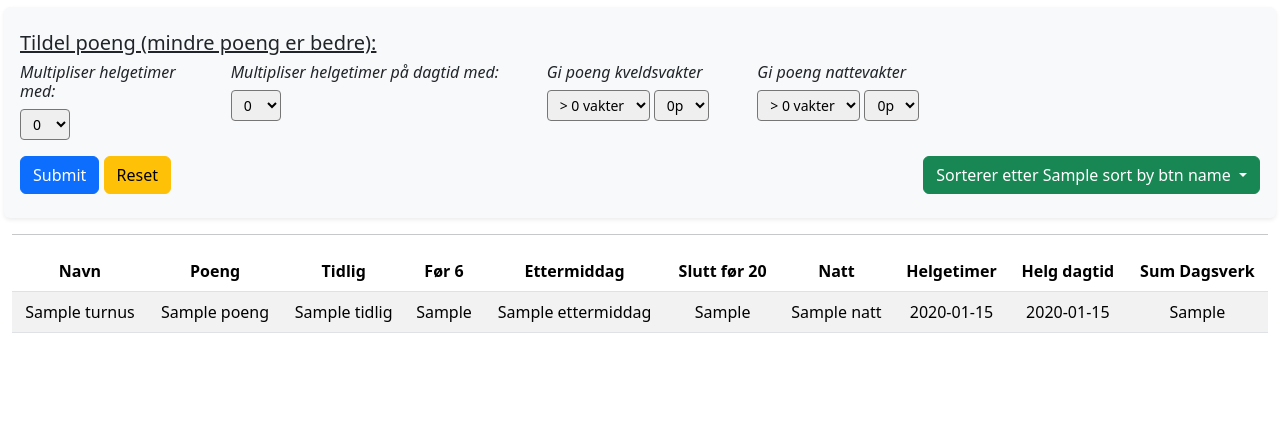
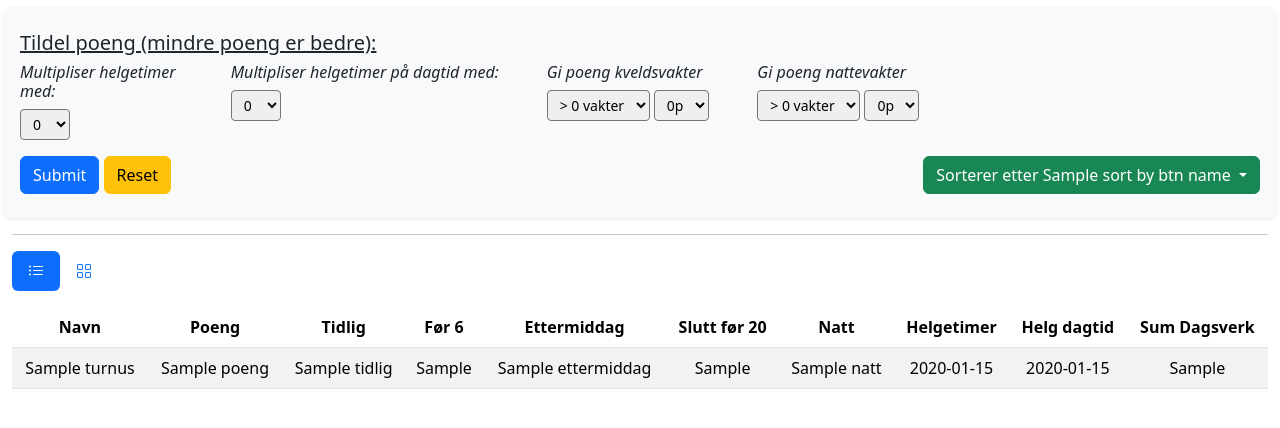
Before and after one commit to solveotto/shift_rotation_organizer, a Flask app: template app/templates/sort_shifts.html in a window 1280 px wide. Shown: the part 87-515 px from the top of the page. Run offline with Flask 3, Linux system fonts and the light colour scheme; the template is opened without the code that fills it: most values are stand-ins (such as "Sample title", 1, 10 or a date in 2020); parts of the project's set-up code (start-up, migrations or seed data) failed here and were passed over.

Commit message:
before views

```diff
--- a/app/templates/base.html
+++ b/app/templates/base.html
@@ -9,9 +9,12 @@
       <meta name="viewport" content="width=device-width, initial-scale=1, shrink-to-fit=no">
 
       <link href="https://cdn.jsdelivr.net/npm/bootstrap@5.3.3/dist/css/bootstrap.min.css" rel="stylesheet" integrity="sha384-QWTKZyjpPEjISv5WaRU9OFeRpok6YctnYmDr5pNlyT2bRjXh0JMhjY6hW+ALEwIH" crossorigin="anonymous">
+      <link href="https://cdnjs.cloudflare.com/ajax/libs/bootstrap-icons/1.10.0/font/bootstrap-icons.min.css" rel="stylesheet">
       <script src="https://cdn.jsdelivr.net/npm/bootstrap@5.3.3/dist/js/bootstrap.bundle.min.js" integrity="sha384-YvpcrYf0tY3lHB60NNkmXc5s9fDVZLESaAA55NDzOxhy9GkcIdslK1eN7N6jIeHz" crossorigin="anonymous"></script>
       <script src="{{ url_for('static', filename='scripts.js') }}" defer></script>
       <link rel="stylesheet" href="{{ url_for('static', filename='styles.css') }}">
+
+
 
       <title>Turnus App</title>
   </head>
--- a/app/templates/sort_shifts.html
+++ b/app/templates/sort_shifts.html
@@ -103,6 +103,25 @@
       <hr>
 
 
+
+      <ul class="nav nav-pills mb-1" id="pills-tab" role="tablist">
+        <li class="nav-item" role="presentation">
+          <button class="nav-link active" id="pills-home-tab" data-bs-toggle="pill" data-bs-target="#pills-home" type="button" role="tab" aria-controls="pills-home" aria-selected="true">
+            <span><i class="bi bi-list-ul"></i></span>
+          </button>
+        </li>
+        <li class="nav-item" role="presentation">
+          <button class="nav-link btn" id="pills-profile-tab" data-bs-toggle="pill" data-bs-target="#pills-profile" type="button" role="tab" aria-controls="pills-profile" aria-selected="false">
+            <span><i class="bi bi-grid"></i></i></span>
+          </button>
+        </li>
+
+
+      </ul>
+
+
+
+
       <div class="mt-3">
         <table class="table table-striped" style="text-align: center;">
           <thead class="thead-dark">
```
